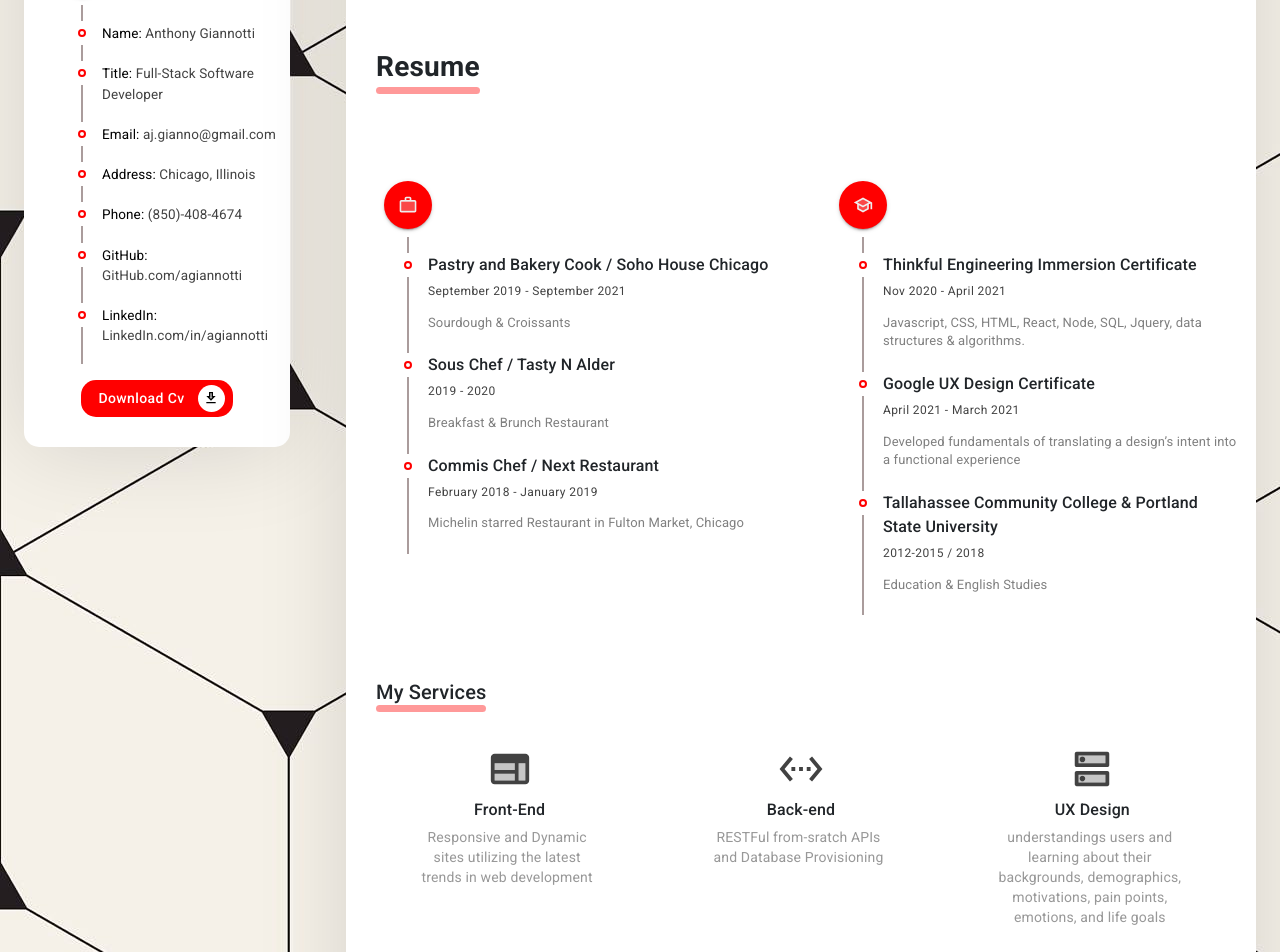
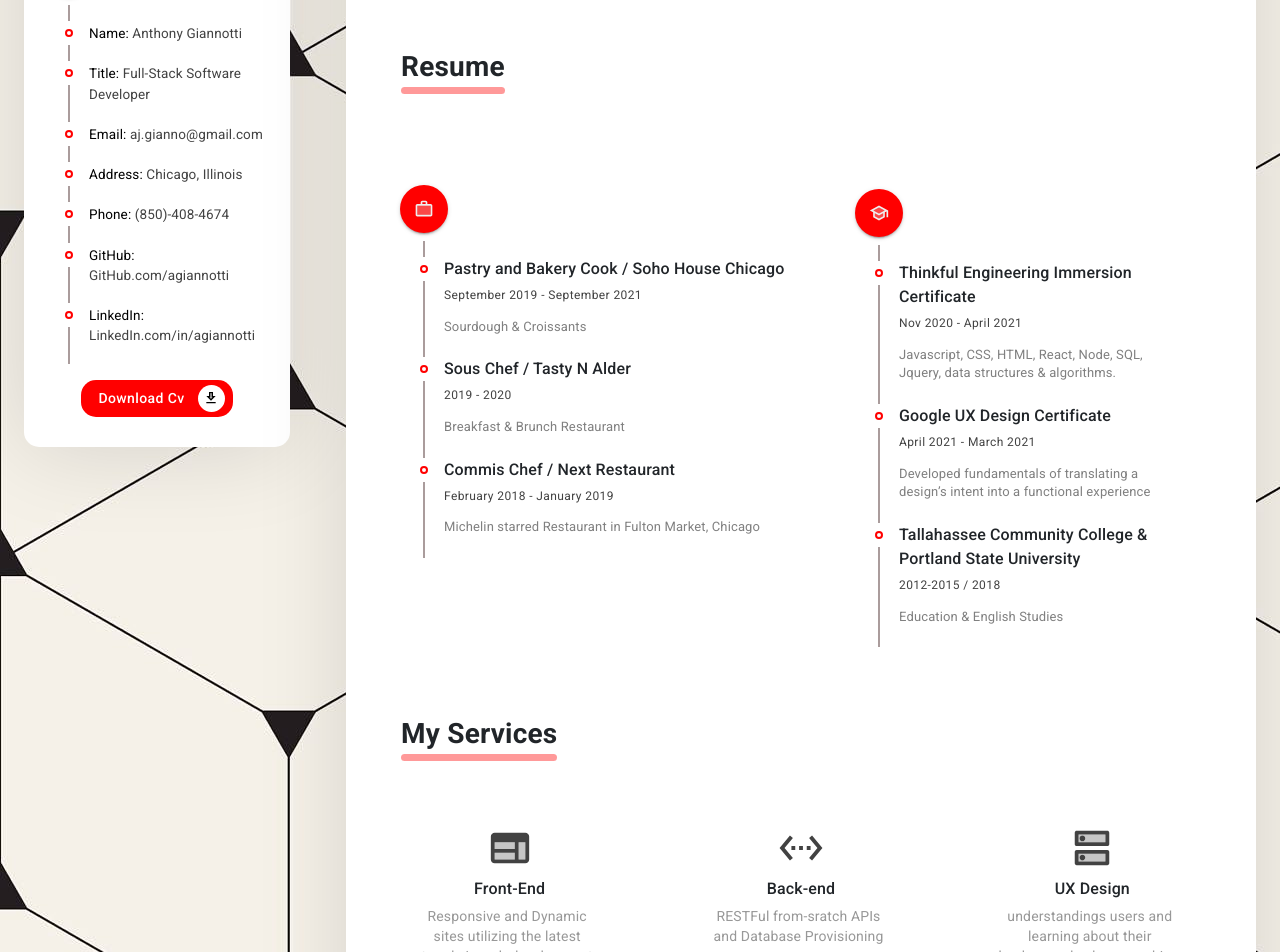
Before and after one commit to agiannotti/hello-portfolio, a React (Create React App) app: page / in a window 1280 px wide. Shown: the part 440-1392 px from the top of the page. Built offline with nearby package versions, Linux system fonts and the light colour scheme.

Commit message:
padding on timeline items, ml_15 on all section titles

```diff
--- a/src/App.css
+++ b/src/App.css
@@ -14,7 +14,7 @@
 }
 
 .top_30 {
-  margin-top: 60px !important;
+  margin-top: 30px !important;
 }
 
 .p_30 {
--- a/src/components/Timeline/Timeline.css
+++ b/src/components/Timeline/Timeline.css
@@ -15,7 +15,7 @@
 
 .timeline .MuiTimelineItem-root {
   min-height: 0px;
-  padding-left: 38px;
+  padding-left: 25px;
 }
 
 .timeline .MuiTimelineItem-missingOppositeContent:before {
--- a/src/pages/Contact/Contact.js
+++ b/src/pages/Contact/Contact.js
@@ -8,7 +8,7 @@ const Contact = () => {
   return (
     <>
       {/* Contact */}
-      <Grid container spacing={2} className='section pt_45 pb_45 '>
+      <Grid container spacing={2} className='section pt_45 pb_45 ml_15'>
         {/* Contact Form */}
         <Grid item xs={12} lg={7}>
           <Grid container>
--- a/src/pages/Portfolio/Portfolio.js
+++ b/src/pages/Portfolio/Portfolio.js
@@ -25,9 +25,12 @@ const Portfolio = () => {
     <>
       <Grid spacing={1} container className='section pb_45 pt_45'>
         {/*  Title */}
-        <Grid item className='section_title mb_30'>
+        <Grid item className='section_title mb_30 ml_15'>
           <span></span>
-          <Typography variant='h6' className='section_title_text'>
+          <Typography
+            variant='h6'
+            className='section_title_text section_typography'
+          >
             Portfolio
           </Typography>
         </Grid>
--- a/src/pages/Resume/Resume.css
+++ b/src/pages/Resume/Resume.css
@@ -5,11 +5,15 @@
   font: small !important;
   line-height: 22px !important;
   white-space: pre-line !important;
+  max-width: 85%;
 }
 
 /* End of About me */
 
 /* Timeline Section */
+.resume_timeline {
+  padding: 4px;
+}
 
 .resume_timeline .timeline_content .timeline_title {
   font-size: 16px !important;
@@ -84,25 +88,3 @@
   margin-right: 5px !important;
 }
 /* End of Skills */
-
-/* Contact  */
-
-.contactInfo_item {
-  font-size: 14px !important;
-  color: #787878;
-}
-.contactInfo_item > span {
-  color: black;
-  font-weight: 500;
-}
-.contactInfo_socialsContainer {
-  margin-top: 15px;
-}
-
-.contactInfo_social > a > .MuiSvgIcon-root {
-  font-size: 16px !important;
-  margin-right: 10px;
-  color: black;
-}
-
-/* End of Contact  */
--- a/src/pages/Resume/Resume.js
+++ b/src/pages/Resume/Resume.js
@@ -1,4 +1,4 @@
-import { Grid, Icon, Paper, TextField, Typography } from '@material-ui/core';
+import { Grid, Icon, Paper, Typography } from '@material-ui/core';
 import React from 'react';
 import './Resume.css';
 import resumeData from '../../utils/resumeData';
@@ -10,13 +10,12 @@ import TimelineItem from '@material-ui/lab/TimelineItem';
 import TimelineContent from '@material-ui/lab/TimelineContent';
 import SchoolTwoToneIcon from '@material-ui/icons/SchoolTwoTone';
 import TimelineDot from '@material-ui/lab/TimelineDot';
-import MuiButton from '../../components/Button/MuiButton';
 
 const Resume = () => {
   return (
     <>
       {/* About Me */}
-      <Grid container className='section pb_45 pt_45'>
+      <Grid container className='section pb_45 pt_45 ml_15'>
         <Grid item className='section_title mb_30'>
           <span></span>
           <Typography className='section_typography' variant='h6'>
@@ -31,7 +30,7 @@ const Resume = () => {
 
       {/* Education and experiences */}
       <Grid container className='section pb_45'>
-        <Grid item className='section_title mb_30'>
+        <Grid item className='section_title mb_30 ml_15'>
           <span></span>
           <Typography className='section_typography' variant='h6'>
             Resume
@@ -39,7 +38,7 @@ const Resume = () => {
         </Grid>
       </Grid>
       <Grid item xs={12}>
-        <Grid container className='resume_timeline pb_45'>
+        <Grid container spacing={0} className='resume_timeline pb_45 ml_15'>
           {/* Experience */}
           <Grid item xs={12} md={6}>
             <BasicTimeline title={'Work Experience'} icon={<WorkTwoToneIcon />}>
@@ -67,7 +66,8 @@ const Resume = () => {
           </Grid>
 
           {/* Education */}
-          <Grid item xs={12} md={6}>
+          <Grid item xs={12} md={5}>
+            <Grid container className='resume_timeline'>
               <BasicTimeline title={'Education'} icon={<SchoolTwoToneIcon />}>
                 {resumeData.educations.map((edu) => (
                   <TimelineItem>
@@ -93,12 +93,16 @@ const Resume = () => {
             </Grid>
           </Grid>
         </Grid>
+      </Grid>
       {/* Services */}
 
       <Grid container className='section pb_45'>
-        <Grid item className='section_title mb_30'>
+        <Grid item className='section_title mb_30 ml_15'>
           <span></span>
-          <Typography variant='h6' className='section_title_text'>
+          <Typography
+            variant='h6'
+            className='section_title_text section_typography '
+          >
             My Services
           </Typography>
         </Grid>
@@ -107,7 +111,7 @@ const Resume = () => {
           <Grid container spacing={3} justify='space-around'>
             {resumeData.services.map((service) => (
               <Grid item xs={12} sm={6} md={3}>
-                <div className='service'>
+                <div className='service top_30'>
                   <Icon className='service_icon'>{service.icon}</Icon>
                   <Typography className='service_title'>
                     {service.title}
```
Also changed, not shown: src/components/Timeline/Timeline.js (+7 -7 lines). Lines whose indentation alone changed are shown as unchanged.
